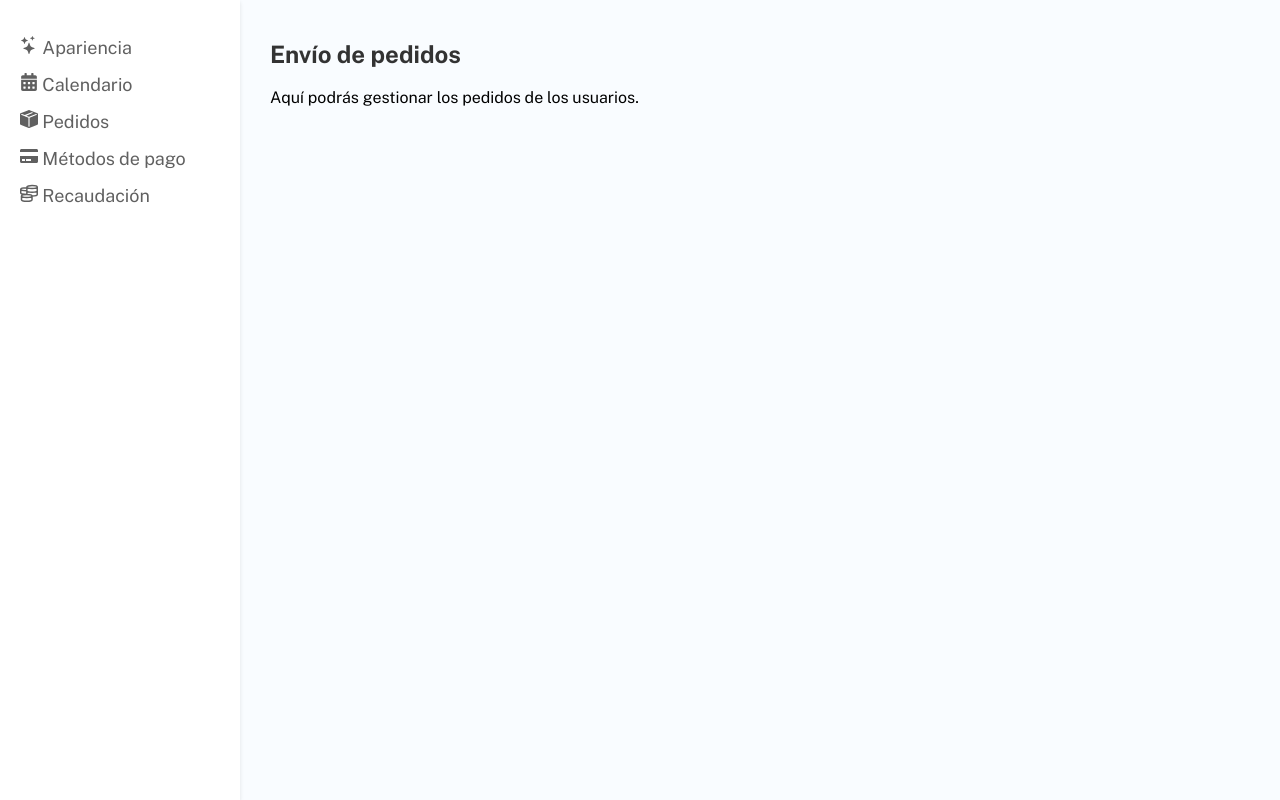
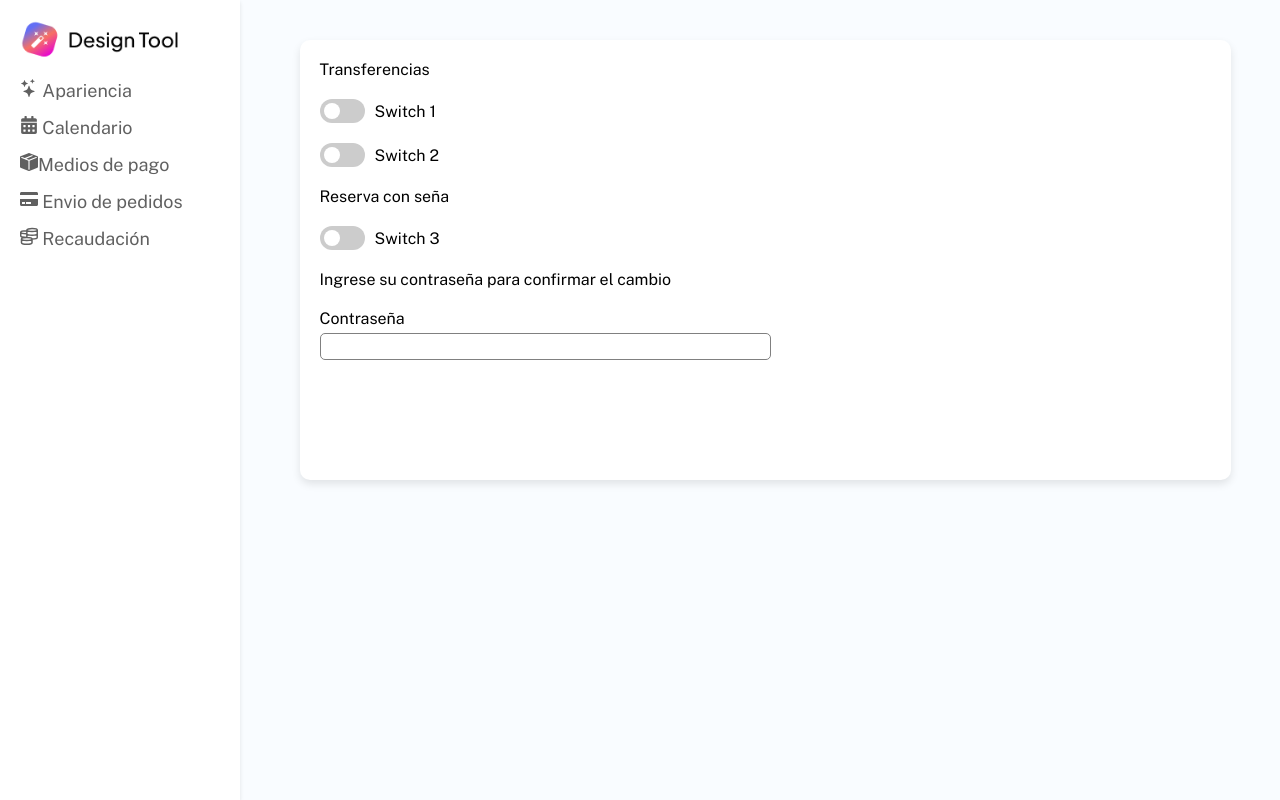
Before and after one commit to agusnicflo/panel, a React (Create React App) app: page /admin/orders in a window 1280 px wide. Built offline with nearby package versions, Linux system fonts and the light colour scheme.

Commit message:
mediosdepago

```diff
--- a/src/components/AdminLayout.jsx
+++ b/src/components/AdminLayout.jsx
@@ -11,11 +11,12 @@ function AdminLayout() {
   return (
     <div className="admin-layout">
       <div className="sidebar" style={{display:"inlineblock"}}>
+        <div><img src="/Group 14.png" alt="" style={{width:"160px"}} /></div>
         <ul style={{display:"inlineblock"}}>
           <li><Link to="/admin/apariencia"><BsStars/> Apariencia</Link></li>
           <li><Link to="/admin/calendar"><FaCalendarAlt /> Calendario</Link></li>
-          <li><Link to="/admin/orders"><BsBoxSeamFill /> Pedidos</Link></li>
-          <li><Link to="/admin/payment"><FaCreditCard /> Métodos de pago</Link></li>
+          <li><Link to="/admin/orders"><BsBoxSeamFill />Medios de pago</Link></li>
+          <li><Link to="/admin/payment"><FaCreditCard /> Envio de pedidos</Link></li>
           <li><Link to="/admin/revenue"><GrMoney /> Recaudación</Link></li>
         </ul>
       </div>
--- a/src/pages/Orders.jsx
+++ b/src/pages/Orders.jsx
@@ -1,11 +1,52 @@
+import React, { useState } from "react";
+import "../styles/Orders.css";
+
 function Orders() {
-    return (
-      <div>
-        <h2>Envío de pedidos</h2>
-        <p>Aquí podrás gestionar los pedidos de los usuarios.</p>
-        {/* Agrega aquí los componentes relacionados con los pedidos */}
+  const [isSwitch1On, setIsSwitch1On] = useState(false);
+  const [isSwitch2On, setIsSwitch2On] = useState(false);
+  const [isSwitch3On, setIsSwitch3On] = useState(false);
+
+  return (
+    <div className="container">
+      <label htmlFor="">Transferencias</label>
+      <div className="switch-container">
+        <label className="switch">
+          <input
+            type="checkbox"
+            checked={isSwitch1On}
+            onChange={() => setIsSwitch1On(!isSwitch1On)}
+          />
+          <span className="switch-slider"></span>
+        </label>
+        <span className="switch-label">Switch 1</span>
       </div>
-    );
-  }
+      <div className="switch-container">
+        <label className="switch">
+          <input
+            type="checkbox"
+            checked={isSwitch2On}
+            onChange={() => setIsSwitch2On(!isSwitch2On)}
+          />
+          <span className="switch-slider"></span>
+        </label>
+        <span className="switch-label">Switch 2</span>
+      </div>
+      <label htmlFor="">Reserva con seña</label>
+      <div className="switch-container">
+        <label className="switch">
+          <input
+            type="checkbox"
+            checked={isSwitch3On}
+            onChange={() => setIsSwitch3On(!isSwitch3On)}
+          />
+          <span className="switch-slider"></span>
+        </label>
+        <span className="switch-label">Switch 3</span>
+      </div>
+      <label htmlFor="">Ingrese su contraseña para confirmar el cambio</label>
+      <div style={{display:"flex", flexDirection:"column"}}> <label htmlFor="">Contraseña</label><input type="text" style={{width:"50%", height:"23px", border:"gray solid 1px", borderRadius:"5px", marginTop:"5px"}} /></div>
+    </div>
+  );
+}
 
-  export default Orders;
+export default Orders;
--- /dev/null
+++ b/src/styles/Orders.css
@@ -0,0 +1,67 @@
+.container {
+    display: flex;
+    flex-direction: column;
+    gap: 20px;
+    padding: 20px;
+    background-color: #fff;
+    box-shadow: 0 4px 8px rgba(0, 0, 0, 0.1); /* Sombra suave */
+    border-radius: 10px;
+    width: 90%;
+    margin: 20px auto;
+    height: 400px;
+  }
+
+  .switch-container {
+    display: flex;
+    align-items: center;
+  }
+
+  .switch-label {
+    font-size: 16px;
+  }
+
+  .switch {
+    position: relative;
+    display: inline-block;
+    width: 45px;
+    height: 24px;
+    margin-right: 10px;
+  }
+
+  .switch input {
+    opacity: 0;
+    width: 0;
+    height: 0;
+  }
+
+  .switch-slider {
+    position: absolute;
+    cursor: pointer;
+    top: 0;
+    left: 0;
+    right: 0;
+    bottom: 0;
+    background-color: #ccc;
+    transition: 0.4s;
+    border-radius: 24px;
+  }
+
+  .switch-slider:before {
+    position: absolute;
+    content: "";
+    height: 16px;
+    width: 16px;
+    border-radius: 50%;
+    left: 4px;
+    bottom: 4px;
+    background-color: white;
+    transition: 0.4s;
+  }
+
+  .switch input:checked + .switch-slider {
+    background-color: #4CAF50;
+  }
+
+  .switch input:checked + .switch-slider:before {
+    transform: translateX(21px);
+  }
```
Also changed, not shown: public/Group 14.png (added).
